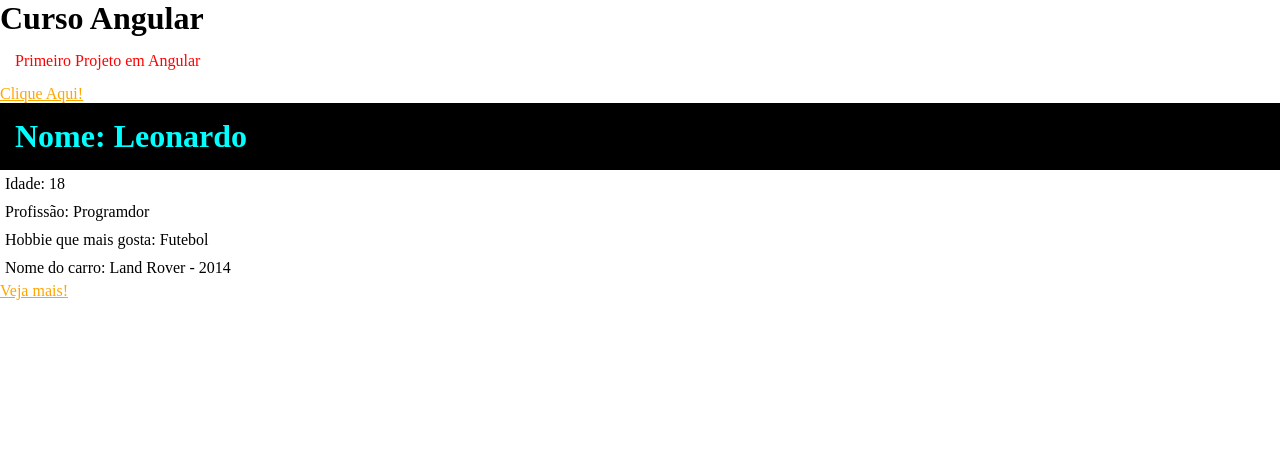
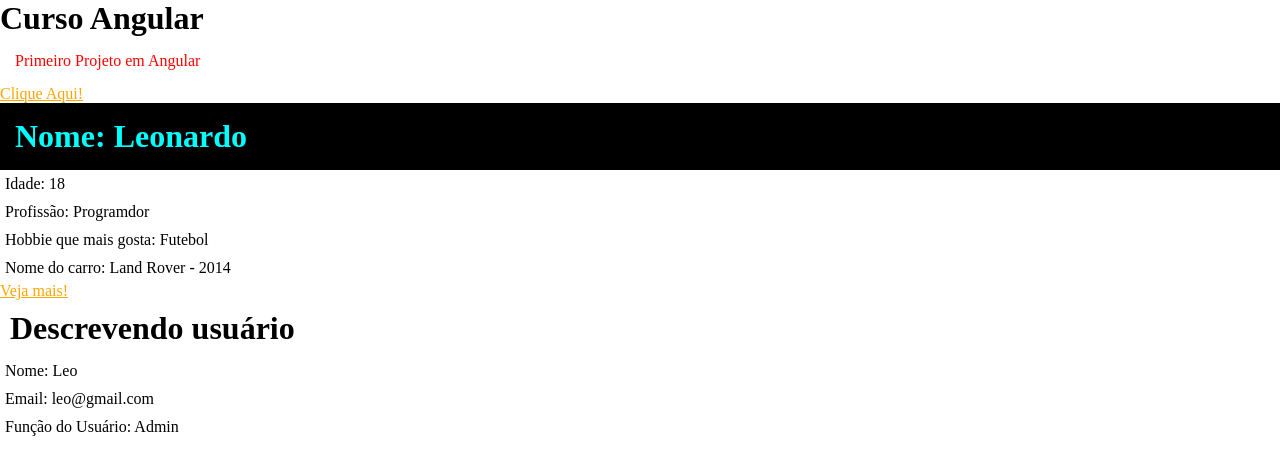
Before and after one commit to leooli0/curso-angular13v, an Angular app: page / in a window 1280 px wide. Shown: the top 472 px of the page. Built offline with nearby package versions, Linux system fonts and the light colour scheme.

Commit message:
compartilhando dados entre componentes

```diff
--- a/src/app/app.component.html
+++ b/src/app/app.component.html
@@ -4,3 +4,4 @@
   <a href="#">Clique Aqui!</a>
 </div>
 <app-first-component></app-first-component>
+<app-parent-data [name] = "userName" [userData] = "userData"></app-parent-data>
--- a/src/app/app.component.ts
+++ b/src/app/app.component.ts
@@ -6,5 +6,11 @@ import { Component } from '@angular/core';
   styleUrls: ['./app.component.scss']
 })
 export class AppComponent {
+  userName = "Leo"
+  userData = {
+    email: "leo@gmail.com",
+    role: "Admin"
+  }
+
   title = 'curso-angular13';
 }
--- a/src/app/app.module.ts
+++ b/src/app/app.module.ts
@@ -4,11 +4,13 @@ import { BrowserModule } from '@angular/platform-browser';
 import { AppRoutingModule } from './app-routing.module';
 import { AppComponent } from './app.component';
 import { FirstComponentComponent } from './components/first-component/first-component.component';
+import { ParentDataComponent } from './components/parent-data/parent-data.component';
 
 @NgModule({
   declarations: [
     AppComponent,
-    FirstComponentComponent
+    FirstComponentComponent,
+    ParentDataComponent
   ],
   imports: [
     BrowserModule,
--- /dev/null
+++ b/src/app/components/parent-data/parent-data.component.html
@@ -0,0 +1,4 @@
+<h1>Descrevendo usuário</h1>
+<p>Nome: {{ name }}</p>
+<p>Email: {{ userData.email }}</p>
+<p>Função do Usuário: {{ userData.role }}</p>
--- /dev/null
+++ b/src/app/components/parent-data/parent-data.component.scss
@@ -0,0 +1,7 @@
+h1 {
+  padding: 10px;
+}
+
+p {
+  padding: 5px;
+}
--- /dev/null
+++ b/src/app/components/parent-data/parent-data.component.ts
@@ -0,0 +1,18 @@
+import { Component, OnInit, Input } from '@angular/core';
+
+@Component({
+  selector: 'app-parent-data',
+  templateUrl: './parent-data.component.html',
+  styleUrls: ['./parent-data.component.scss']
+})
+export class ParentDataComponent implements OnInit {
+
+  @Input() name: string = '';
+  @Input() userData!: { email: string, role: string };
+
+  constructor() { }
+
+  ngOnInit(): void {
+  }
+
+}
```
Also changed, not shown: 1 other file (tests, documents, lock files or other folders).
